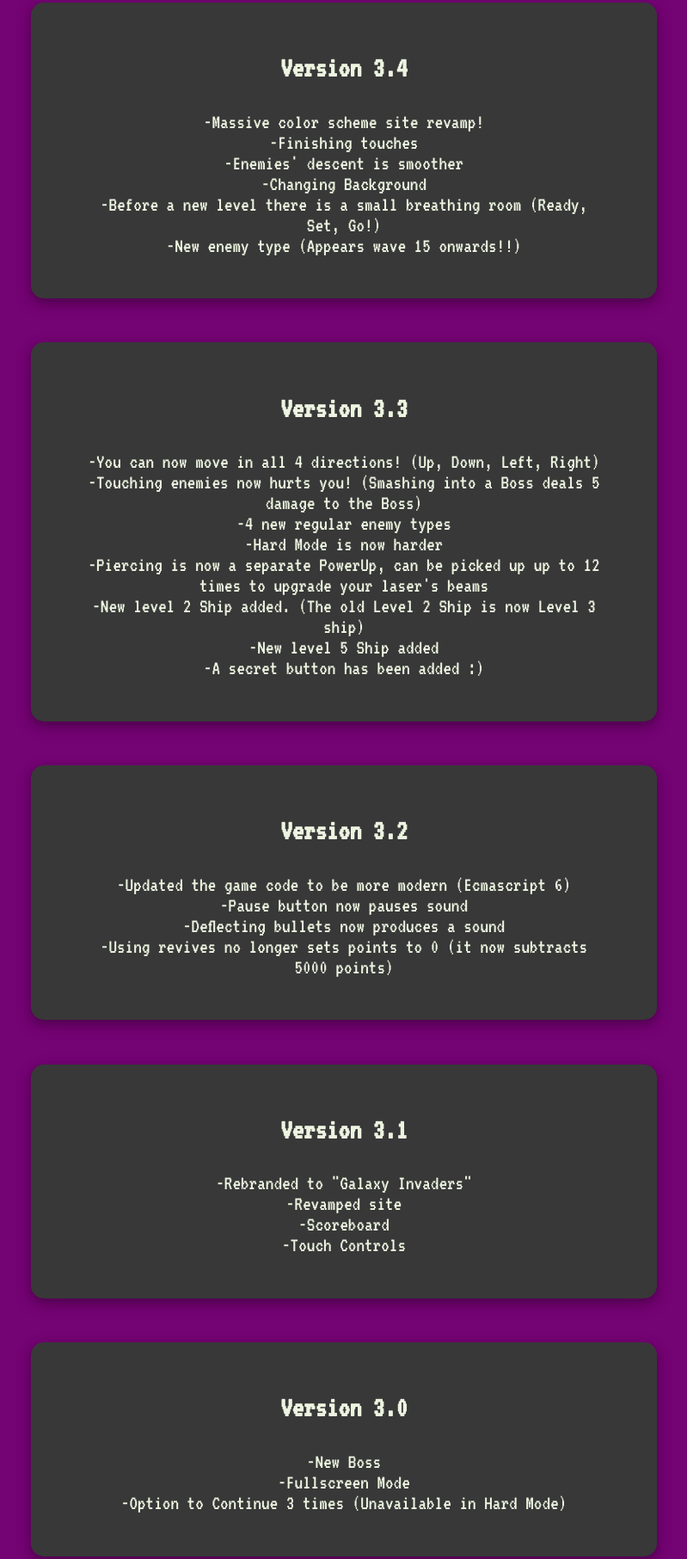
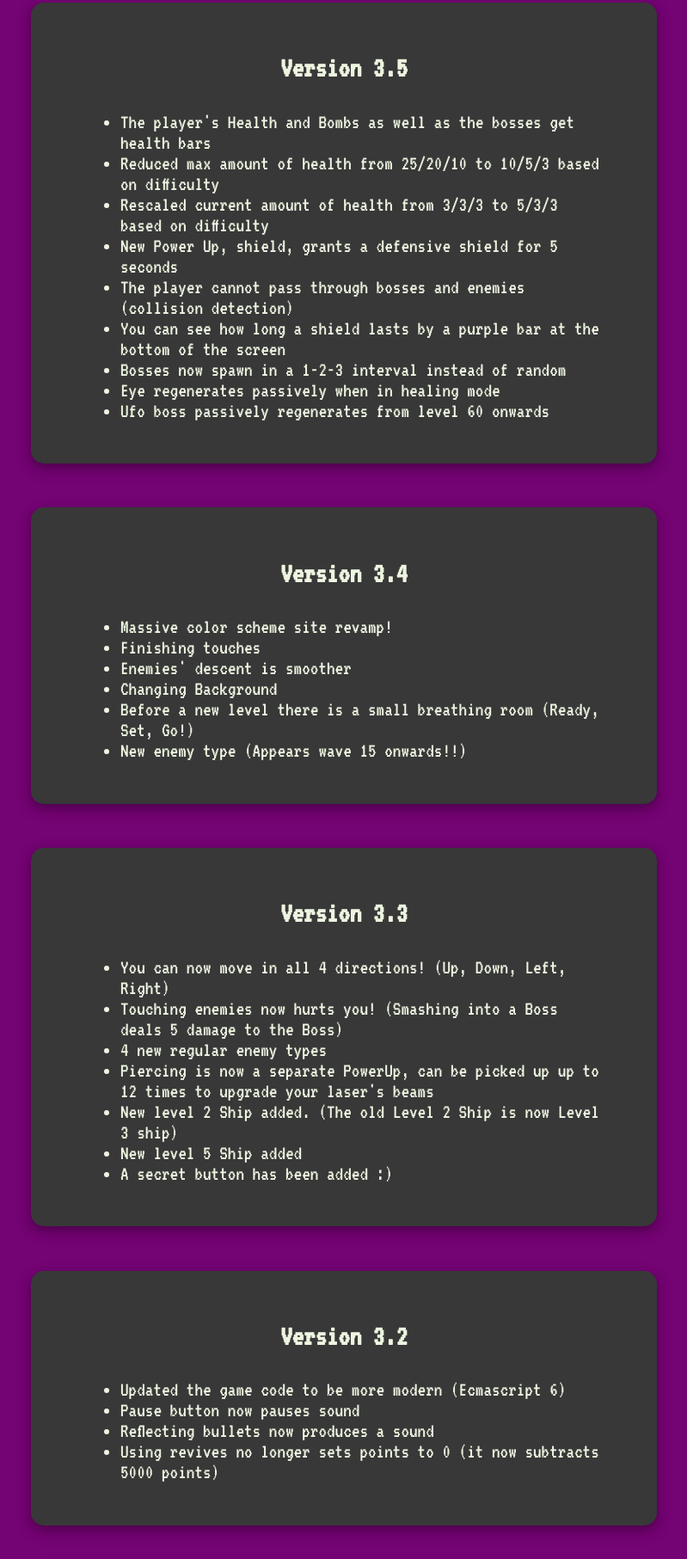
Before and after one commit to DimitrijaT/galaxy-invaders, a plain HTML site: page About.html in a window 1280 px wide. Shown: the part 614-2427 px from the top of the page at 86% size, without its empty margins (240-1039 px from the left). Drawn offline with nearby package versions, Linux system fonts and the light colour scheme.

Commit message:
Add files via upload

```diff
--- a/About.html
+++ b/About.html
@@ -21,7 +21,7 @@
 
         <aside>
             <img src="SiteImages/Logo.png" alt="" >
-            <h1>GALAXY INVADERS</h1><span class="leftMarginBoost"><sub><sub><sub>3.4</sub></sub></sub></span>
+            <h1>GALAXY INVADERS</h1><span class="leftMarginBoost"><sub><sub><sub>3.5</sub></sub></sub></span>
         </aside>
         <nav>
             <a href="index.html">Play Now</a>
@@ -48,25 +48,77 @@
         </article>
 
         <article>
-            <h1>Version 3.4</h1><p>-Massive color scheme site revamp!<br>-Finishing touches<br>-Enemies' descent is smoother<br>-Changing Background<br>-Before a new level there is a small breathing room (Ready, Set, Go!)<br>-New enemy type (Appears wave 15 onwards!!)
+            <h1>Version 3.5</h1>
+            <ul>
+                <li>The player's Health and Bombs as well as the bosses get health bars</li>
+                <li>Reduced max amount of health from 25/20/10 to 10/5/3 based on difficulty</li>
+                <li>Rescaled current amount of health from 3/3/3 to 5/3/3 based on difficulty</li>
+                <li>New Power Up, shield, grants a defensive shield for 5 seconds</li>
+                <li>The player cannot pass through bosses and enemies (collision detection)</li>
+                <li>You can see how long a shield lasts by a purple bar at the bottom of the screen</li>
+                <li>Bosses now spawn in a 1-2-3 interval instead of random</li>
+                <li>Eye regenerates passively when in healing mode</li>
+                <li>Ufo boss passively regenerates from level 60 onwards</li>
+            </ul>
         </article>
 
 
         <article>
-            <h1>Version 3.3</h1><p>-You can now move in all 4 directions! (Up, Down, Left, Right)<br>-Touching enemies now hurts you! (Smashing into a Boss deals 5 damage to the Boss)<br>-4 new regular enemy types<br>-Hard Mode is now harder<br>-Piercing is now a separate PowerUp, can be picked up up to 12 times to upgrade your laser's beams<br>-New level 2 Ship added. (The old Level 2 Ship is now Level 3 ship)<br>-New level 5 Ship added<br>-A secret button has been added :)
+            <h1>Version 3.4</h1>
+
+            <ul>
+                <li>Massive color scheme site revamp!</li>
+                <li>Finishing touches</li>
+                <li>Enemies' descent is smoother</li>
+                <li>Changing Background</li>
+                <li>Before a new level there is a small breathing room (Ready, Set, Go!)</li>
+                <li>New enemy type (Appears wave 15 onwards!!)</li>
+            </ul>
+
         </article>
 
 
         <article>
-            <h1>Version 3.2</h1><p>-Updated the game code to be more modern (Ecmascript 6)<br>-Pause button now pauses sound<br>-Deflecting bullets now produces a sound<br>-Using revives no longer sets points to 0 (it now subtracts 5000 points)
+            <h1>Version 3.3</h1>
+            <ul>
+                <li>You can now move in all 4 directions! (Up, Down, Left, Right)</li>
+                <li>Touching enemies now hurts you! (Smashing into a Boss deals 5 damage to the Boss)</li>
+                <li>4 new regular enemy types</li>
+                <li>Piercing is now a separate PowerUp, can be picked up up to 12 times to upgrade your laser's beams</li>
+                <li>New level 2 Ship added. (The old Level 2 Ship is now Level 3 ship)</li>
+                <li>New level 5 Ship added</li>
+                <li>A secret button has been added :)</li>
+            </ul>
+        </article>
+
+
+        <article>
+            <h1>Version 3.2</h1>
+            <ul>
+                <li>Updated the game code to be more modern (Ecmascript 6)</li>
+                <li>Pause button now pauses sound</li>
+                <li>Reflecting bullets now produces a sound</li>
+                <li>Using revives no longer sets points to 0 (it now subtracts 5000 points)</li>
+            </ul>
         </article>
 
         <article>
-            <h1>Version 3.1</h1><p>-Rebranded to "Galaxy Invaders"<br>-Revamped site<br>-Scoreboard<br>-Touch Controls<br>
+            <h1>Version 3.1</h1>
+            <ul>
+                <li>Rebranded to "Galaxy Invaders"</li>
+                <li>Revamped site</li>
+                <li>Scoreboard</li>
+                <li>Touch Controls</li>
+            </ul>
         </article>
 
         <article>
-            <h1>Version 3.0</h1><p>-New Boss<br>-Fullscreen Mode<br>-Option to Continue 3 times (Unavailable in Hard Mode)</p>
+            <h1>Version 3.0</h1>
+            <ul>
+                <li>New Boss</li>
+                <li>Fullscreen Mode</li>
+                <li>Option to Continue 3 times (Unavailable in Hard Mode)</li>
+            </ul>
         </article>
 
     </section>
--- a/index.css
+++ b/index.css
@@ -270,6 +270,7 @@
     text-align: center;
 }
 
+
 article > h1{
     font-size: 1.4em;
 }
@@ -404,3 +405,7 @@
 article,header,footer{
     box-shadow: 0 4px 8px 0 rgba(0, 0, 0, 0.2), 0 6px 20px 0 rgba(0, 0, 0, 0.19);
 }
+
+article ul{
+    text-align: left;
+}
```
Also changed, not shown: BugReport.html (+1 -1 lines), index.html (+3 -1 lines).
